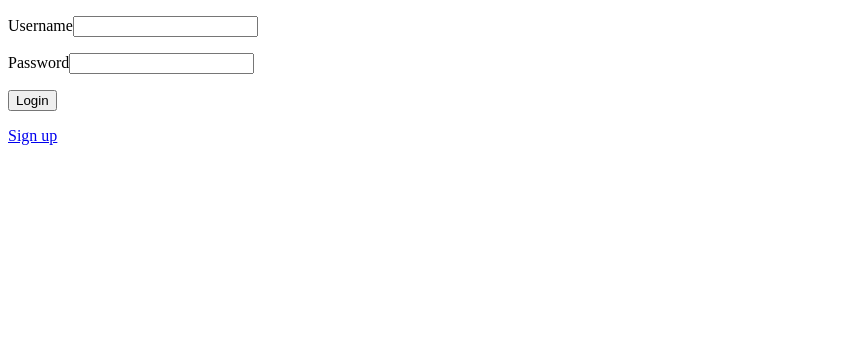
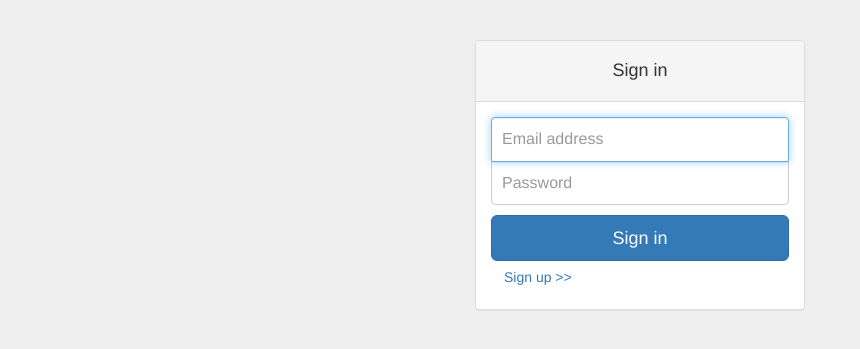
Before and after one commit to Alovez/Tetris_server, a Flask app: page /login in a window 1280 px wide. Shown: the top 349 px of the page, without its empty margins (0-860 px from the left). Run offline with Flask 2, Linux system fonts and the light colour scheme; some libraries are stand-ins or nearby versions.

Commit message:
make login and sign up more pretty

```diff
--- a/azgame/main.py
+++ b/azgame/main.py
@@ -6,7 +6,7 @@ from flask import Flask, request, session, g, redirect, url_for, abort, \
 from werkzeug.security import generate_password_hash, check_password_hash
 from datetime import datetime, timedelta
 
-app = Flask(__name__)  # create the application instance :)
+app = Flask(__name__)  # type:Flask
 app.config.from_object(__name__)  # load config from this file , flaskr.py
 
 # Load default config and override config from an environment variable
@@ -18,7 +18,7 @@ app.config.update(dict(
 ))
 app.config.from_envvar('FLASKR_SETTINGS', silent=True)
 
-app.permanent_session_lifetime = timedelta(seconds=30)
+app.permanent_session_lifetime = timedelta(seconds=60 * 60 * 24 * 15)
 
 
 def connect_db():
@@ -60,8 +60,8 @@ def initdb_command():
 
 @app.route('/')
 def index():
-    if 'username' in session:
-        return 'Logged in as %s' % escape(session['username']) + """<a href="/logout">Logout</a>"""
+    if 'user' in session:
+        return 'Logged in as %s' % escape(session['user']) + """<a href="/logout">Logout</a>"""
     return redirect(url_for('login'))
     # db = get_db()
     # cur = db.execute('select title, text from entries order by id desc')
@@ -72,21 +72,27 @@ def index():
 @app.route('/signup', methods=['GET', 'POST'])
 def signup():
     if request.method == 'POST':
-        username = request.form['username']
+        email = request.form['email']
+        nickname = request.form['nick']
         password = request.form['password']
         password_c = request.form['password_confirm']
         if password != password_c:
-            return render_template('register.html', response_message='Password not same.')
+            flash('Password not same.')
+            return render_template('register.html')
         db = get_db()
-        cur = db.execute("select id from auth_user WHERE user_name = '%s'" % username)
-        if cur.rowcount != 0:
+        cur = db.execute("select id from auth_user WHERE email='%s'" % email)
+        ids = cur.fetchall()
+        if not ids:
             password = generate_password_hash(password)
-            db.execute("INSERT INTO auth_user (user_name, password) VALUES ('%s', '%s')" % (username, password))
+            db.execute(
+                "INSERT INTO auth_user (email, nickname, password) VALUES ('%s', '%s', '%s')" % (
+                email, nickname, password))
             db.commit()
             flash('Sign up success!')
             return redirect(url_for('login'))
         else:
-            return render_template('register.html', response_message='Username is already exist.')
+            flash('Username is already exist.')
+            return render_template('register.html')
     else:
         return render_template('register.html')
 
@@ -95,45 +101,35 @@ def signup():
 def login():
     session.permanent = True
     if request.method == 'POST':
-        username = request.form['username']
+        email = request.form['email']
         password = request.form['password']
+        app.logger.info(request.form)
         db = get_db()
-        cur = db.execute("SELECT password FROM auth_user where user_name = '%s'" % username)
+        cur = db.execute("SELECT password FROM auth_user where email = '%s'" % email)
         p_db = cur.fetchone()
-        print(p_db)
-        if cur.rowcount != 0 and p_db:
+        if p_db:
             if check_password_hash(p_db[0], password):
-                session['username'] = username
-                # response = make_response()
-                # response.set_cookie('user', username)
-                # cookie_sign = generate_password_hash(username + str(datetime.today().toordinal()))
-                # db.execute("UPDATE auth_user SET cookie_sign='%s' WHERE user_name='%s'" % (cookie_sign, username))
-                # db.commit()
-                # response.set_cookie('token', cookie_sign)
+                session['user'] = email
                 return redirect(url_for('index'))
+            else:
+                flash('Password is not match!')
         else:
-            flash('Username or Password not match')
-            return render_template('login.html')
+            flash('Username is not Exist')
     return render_template('login.html')
 
 
 @app.route('/logout')
 def logout():
     # remove the username from the session if it's there
-    session.pop('username', None)
+    session.pop('user', None)
     return redirect(url_for('index'))
 
 
 @app.route('/listuser')
 def list_user():
-    # user = request.cookies.get('user')
-    # # cookie_sign = request.cookies.get('token')
-    # db = get_db()
-    # cur = db.execute("SELECT cookie_sign FROM auth_user WHERE user_name='%s'" % user)
-    # sign = cur.fetchone()
-    if 'username' in session:
+    if 'user' in session:
         db = get_db()
-        cur = db.execute("SELECT user_name FROM auth_user")
+        cur = db.execute("SELECT email FROM auth_user")
         user_list = [user[0] for user in cur.fetchall()]
         return jsonify({"status": 'success', 'user_list': user_list})
     else:
--- a/azgame/schema.sql
+++ b/azgame/schema.sql
@@ -1,9 +1,9 @@
 drop table if exists auth_user;
 create table auth_user (
   id integer primary key autoincrement,
-  user_name text not null,
-  password text not null,
-  cookie_sign text
+  email text not null,
+  nickname text not null,
+  password text not null
 );
 
 drop table if exists user_score;
--- /dev/null
+++ b/azgame/static/signin.css
@@ -0,0 +1,45 @@
+body {
+    padding-top: 40px;
+    padding-bottom: 40px;
+    background-color: #eee;
+}
+
+.form-signin {
+    max-width: 330px;
+    /*padding: 15px;*/
+    margin: 0 auto;
+}
+
+.form-signin .form-signin-heading {
+    text-align: center;
+}
+
+.form-signin .form-control {
+    position: relative;
+    height: auto;
+    -webkit-box-sizing: border-box;
+    -moz-box-sizing: border-box;
+    box-sizing: border-box;
+    padding: 10px;
+    font-size: 16px;
+}
+
+.form-signin .form-control:focus {
+    z-index: 2;
+}
+
+.form-signin input[type="email"] {
+    margin-bottom: -1px;
+    border-bottom-right-radius: 0;
+    border-bottom-left-radius: 0;
+}
+
+.form-signin input[type='password'] {
+    margin-bottom: 10px;
+    border-top-left-radius: 0;
+    border-top-right-radius: 0;
+}
+
+.form-signin button {
+    margin-bottom: -1px;
+}
--- a/azgame/templates/login.html
+++ b/azgame/templates/login.html
@@ -1,18 +1,63 @@
 <!DOCTYPE html>
-<html lang="en">
+<html lang="zh-CN">
 <head>
-    <meta charset="UTF-8">
-    <title>Login AZ Game</title>
+    <meta charset="utf-8">
+    <meta http-equiv="X-UA-Compatible" content="IE=edge">
+    <meta name="viewport" content="width=device-width, initial-scale=1">
+    <!-- 上述3个meta标签*必须*放在最前面，任何其他内容都*必须*跟随其后！ -->
+    <meta name="description" content="">
+    <meta name="author" content="">
+    <link rel="icon" href="../../favicon.ico">
+
+    <title>Signin Template for Bootstrap</title>
+
+    <!-- Bootstrap core CSS -->
+    <link href="https://cdn.bootcss.com/bootstrap/3.3.7/css/bootstrap.min.css" rel="stylesheet">
+
+    <!-- Custom styles for this template -->
+    <link href="static/signin.css" rel="stylesheet">
+    <script src="https://cdn.bootcss.com/jquery/1.12.4/jquery.min.js"></script>
+    <!-- 最新的 Bootstrap 核心 JavaScript 文件 -->
+    <script src="https://cdn.bootcss.com/bootstrap/3.3.7/js/bootstrap.min.js"
+            integrity="sha384-Tc5IQib027qvyjSMfHjOMaLkfuWVxZxUPnCJA7l2mCWNIpG9mGCD8wGNIcPD7Txa"
+            crossorigin="anonymous"></script>
 </head>
+
 <body>
-    {% for message in get_flashed_messages() %}
-        <div class=flash>{{ message }}</div>
-    {% endfor %}
-    <form action="" method="post">
-        <p><label>Username</label><input title="username" type=text name=username></p>
-        <p><label>Password</label><input title="password" type=password name=password></p>
-        <p><input type=submit value=Login></p>
+
+<div class="container">
+
+    <form class="form-signin panel panel-default" method="post" , action="">
+        <div class="panel-heading">
+            <h4 class="form-signin-heading">Sign in</h4>
+        </div>
+        <div class="panel-body">
+            {% for message in get_flashed_messages() %}
+            <div class="alert alert-warning alert-dismissible flash" role="alert">
+                <button type="button" class="close" data-dismiss="alert" aria-label="Close"><span aria-hidden="true">&times;</span>
+                </button>
+                <strong>Warning!</strong> {{ message }}
+            </div>
+            {% endfor %}
+            <label for="inputEmail" class="sr-only">Email address</label>
+            <input type="email" id="inputEmail" class="form-control" placeholder="Email address" name="email" required
+                   autofocus>
+            <label for="inputPassword" class="sr-only">Password</label>
+            <input type="password" id="inputPassword" class="form-control" placeholder="Password" name="password"
+                   required>
+            <button class="btn btn-lg btn-primary btn-block" type="submit">Sign in</button>
+            <a class="btn btn-link" href="/signup">Sign up >></a>
+        </div>
     </form>
-    <a href="signup">Sign up</a>
+
+</div> <!-- /container -->
 </body>
 </html>
+
+
+<!--<form action="" method="post">-->
+<!--<p><label>Username</label><input title="username" type=text name=username></p>-->
+<!--<p><label>Password</label><input title="password" type=password name=password></p>-->
+<!--<p><input type=submit value=Login></p>-->
+<!--</form>-->
+<!--<a href="signup">Sign up</a>-->
```
Also changed, not shown: azgame/static/signup.css (added, +57 -0 lines), azgame/templates/register.html (+45 -10 lines), azgame/__init__.py (line endings or trailing spaces), azgame/flaskr.db.
